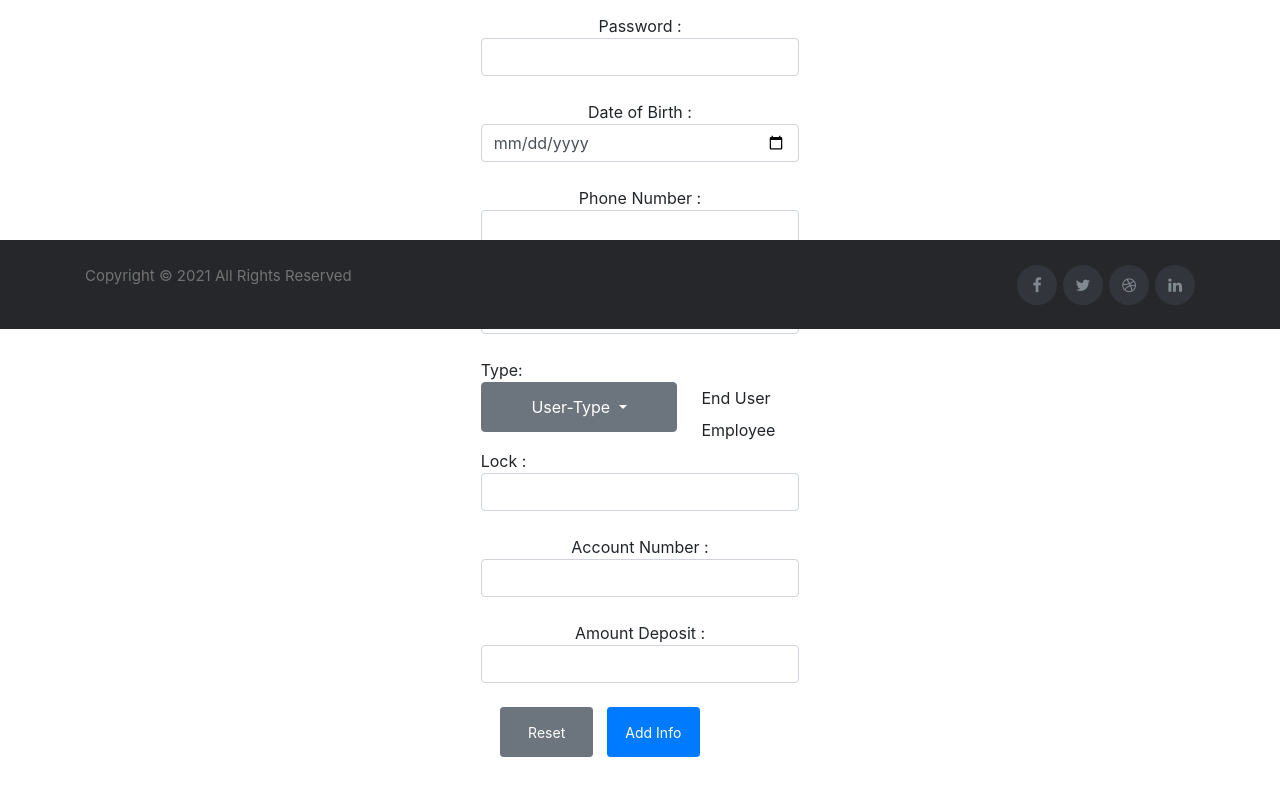
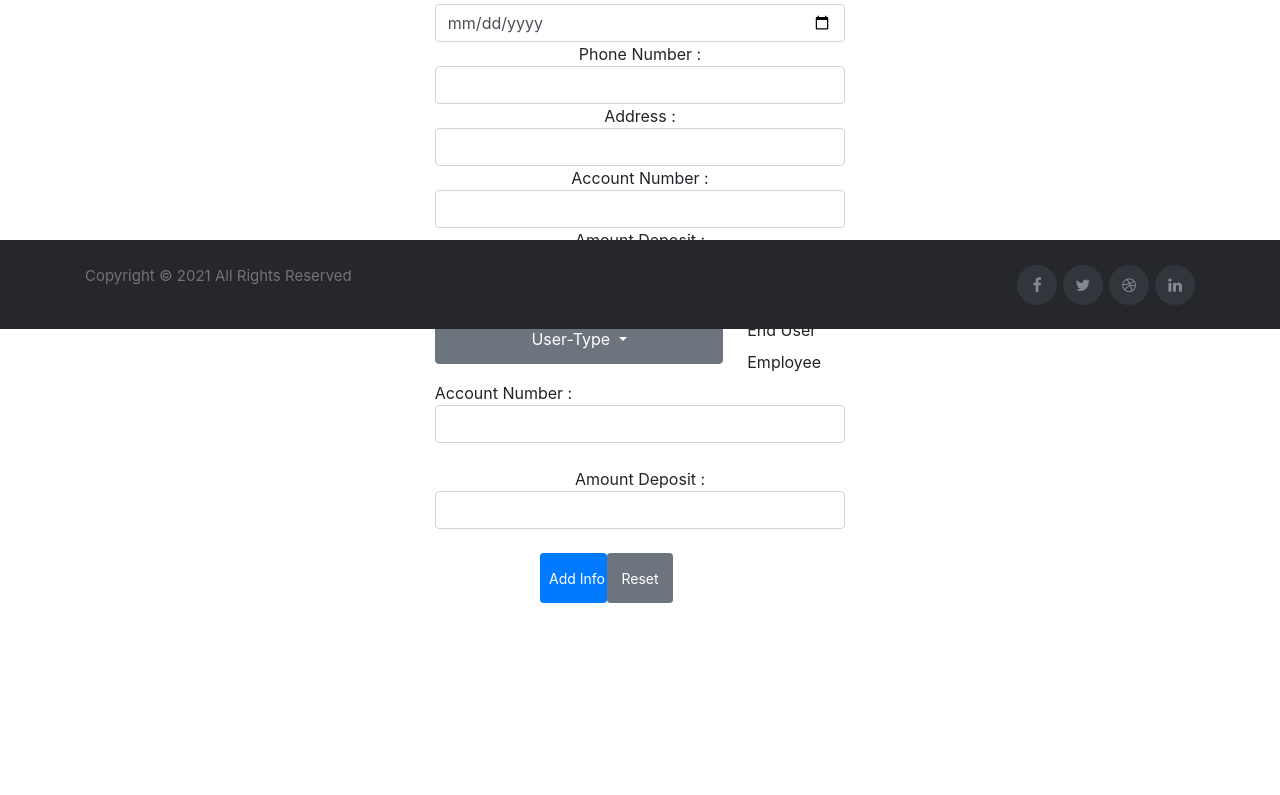
Before and after one commit to tcs-mean-stack-group22/CapstoneProjectMean, an Angular app in the folder frontEnd/angular-grocers/: page /signup in a window 1280 px wide. Shown: the part 471-1266 px from the top of the page. After the commit the page ends 1219 px from the top, so only its background shows below. Built offline with nearby package versions, Linux system fonts and the light colour scheme.

Commit message:
sign up last update

```diff
--- a/frontEnd/angular-grocers/src/app/admin-panel/admin-panel.component.html
+++ b/frontEnd/angular-grocers/src/app/admin-panel/admin-panel.component.html
@@ -6,6 +6,8 @@
         <button class="btn btn-outline-primary"name="viewRequests" (click)='onSelectLink($event)'>View Order Requests</button>
         <button class="btn btn-outline-primary"name="sentrequest" (click)='onSelectLink($event)'>Create/remove Order request</button>
         <button class="btn btn-outline-primary"name="lockuser" (click)='onSelectLink($event)'>Lock/Unlock User</button>
+        <button class="btn btn-outline-primary"name="createemp" (click)='onSelectLink($event)'>Create Employee</button>
+        <button class="btn btn-outline-primary"name="removeemp" (click)='onSelectLink($event)'>Remove Employee</button>
 
     </div>
     <br><br>
@@ -16,6 +18,8 @@
             <app-view-requests *ngSwitchCase="'viewRequests'"></app-view-requests>
             <app-send-request *ngSwitchCase="'sentrequest'"></app-send-request>
             <app-lock-user *ngSwitchCase="'lockuser'"></app-lock-user>
+            <app-signup *ngSwitchCase="'createemp'"></app-signup>
+            <app-remove-emp *ngSwitchCase="'removeemp'"></app-remove-emp>
             <div *ngSwitchDefault>
 
             </div>
--- a/frontEnd/angular-grocers/src/app/app.module.ts
+++ b/frontEnd/angular-grocers/src/app/app.module.ts
@@ -23,6 +23,7 @@ import { FundsComponent } from './funds/funds.component';
 import { RaiseTicketComponent } from './raise-ticket/raise-ticket.component';
 import { UserPanelComponent } from './user-panel/user-panel.component';
 import { ViewProductCartComponent } from './view-product-cart/view-product-cart.component';
+import { RemoveEmpComponent } from './remove-emp/remove-emp.component';
 
 @NgModule({
 	declarations: [
@@ -47,7 +48,8 @@ import { ViewProductCartComponent } from './view-product-cart/view-product-cart.
     FundsComponent,
     RaiseTicketComponent,
     UserPanelComponent,
-    ViewProductCartComponent
+    ViewProductCartComponent,
+    RemoveEmpComponent
 
 	],
 	imports: [ BrowserModule, AppRoutingModule, FormsModule, HttpClientModule, ReactiveFormsModule ],
--- /dev/null
+++ b/frontEnd/angular-grocers/src/app/remove-emp/remove-emp.component.html
@@ -0,0 +1,15 @@
+<div class="container">
+    <div class="body" style="align-items: center;">
+        <div>
+            <h2>Remove employee by user ID or username</h2>
+
+<form #ngRef="ngForm" (ngSubmit)= "removeEmp(ngRef.value)">
+    User Id : <input type="text" name = "userId" ngModel > <br>
+    User Name : <input type="textr" name = "userName" ngModel required>
+    <br> <br>
+    <input type="submit" value="Increase/Decrease product">
+    <input type="reset" value="reset">
+ </form>
+        </div>
+    </div>
+</div>
--- /dev/null
+++ b/frontEnd/angular-grocers/src/app/remove-emp/remove-emp.component.ts
@@ -0,0 +1,20 @@
+import { Component, OnInit } from '@angular/core';
+
+@Component({
+  selector: 'app-remove-emp',
+  templateUrl: './remove-emp.component.html',
+  styleUrls: ['./remove-emp.component.css']
+})
+export class RemoveEmpComponent implements OnInit {
+
+  constructor() { }
+
+  ngOnInit(): void {
+  }
+
+  removeEmp(ref:any)
+  {
+
+  }
+
+}
--- a/frontEnd/angular-grocers/src/app/send-request/send-request.component.html
+++ b/frontEnd/angular-grocers/src/app/send-request/send-request.component.html
@@ -9,7 +9,8 @@
         Product quanity : <input type="number" name = "quanity" ngModel required>
         <br> <br>
         <input type="submit" value="Increase/Decrease product">
-        <input type="reset" value="reset">
+        <input type="reset" value="reset"> <br>
+        {{requestMsg }}
      </form>
             </div>
         </div>
@@ -26,6 +27,8 @@
                         Enter Name of the product to be deleted:  <input type="text" name="delName" ngModel required >
                         <input type="submit" value = "removeForm" >
                        </form>
+                       <br>
+                       {{delMsg}}
                 </div>
             </div>
         </div>
--- a/frontEnd/angular-grocers/src/app/send-request/send-request.component.ts
+++ b/frontEnd/angular-grocers/src/app/send-request/send-request.component.ts
@@ -21,7 +21,7 @@ export class SendRequestComponent implements OnInit {
   {
 
     this.prodServ.storeProductReqForm(ref).
-    subscribe(result => console.log(result), error => console.log(error));
+    subscribe(result => this.requestMsg = result, error => this.requestMsg = " request failed, Please try again.");
   }
 
 
@@ -30,7 +30,7 @@ export class SendRequestComponent implements OnInit {
   {
     console.log("removeform" + ref.delName);
 
-    this.prodServ.removeReqForm(ref.delName).subscribe((result:String) => this.delMsg = result)
+    this.prodServ.removeReqForm(ref.delName).subscribe((result:String) => this.delMsg = result , err=> this.delMsg = "Error accured, PLease try again.")
   }
 
   getForm(){
--- a/frontEnd/angular-grocers/src/app/signup/signup.component.html
+++ b/frontEnd/angular-grocers/src/app/signup/signup.component.html
@@ -1,15 +1,17 @@
         <div class="form-container">
             <div class="body" style="align-items: center;">
                 <form #ngRef="ngForm" (ngSubmit)="addUser(ngRef.value)" style="padding: 45px;">
-            First Name : <br>
-            <input type="text" class="form-control" name="firstname" ngModel required> <br>
-            Last Name : <input type="text" class="form-control" name="lastname" ngModel required> <br>
-            Email : <input type="text" class="form-control" name="email" ngModel required> <br>
-            User Name : <input type="text" class="form-control" name="username" ngModel required> <br>
-            Password : <input type="text" class="form-control" name="password" ngModel required> <br>
-            Date of Birth : <input type="date" class="form-control" name="dob" ngModel required> <br>
-            Phone Number : <input type="number" class="form-control" name="phoneNum" ngModel required> <br>
-            Address : <input type="text" class="form-control" name="address" ngModel required> <br>
+
+            First Name : <input type="text"  name="firstname" class="form-control" ngModel required>
+            Last Name : <input type="text" class="form-control" name="lastname" ngModel required>
+            Email : <input type="text" class="form-control" name="email" ngModel >
+            User Name : <input type="text" class="form-control" name="username" ngModel required>
+            Password : <input type="text" class="form-control" name="password" ngModel required>
+            Date of Birth : <input type="date" class="form-control" name="dob" ngModel >
+            Phone Number : <input type="number" class="form-control" name="phoneNum" ngModel >
+            Address : <input type="text" class="form-control" name="address" ngModel >
+            Account Number : <input type="number" class="form-control" name="accountnumber" ngModel >
+            Amount Deposit : <input type="number" class="form-control" name="amountDeposit" ngModel >
                     Type:
                     <div class="btn-group">
                         <button type="button" class="btn btn-secondary dropdown-toggle" data-toggle="dropdown"
@@ -17,21 +19,20 @@
                             User-Type
                         </button>
                         <div class="dropdown-menu-right  dropdown-menu-right">
-                    <button class="dropdown-item " type="button">End User</button>
-                    <button class="dropdown-item" type="button">Employee</button>
+                            <button class="dropdown-item " type="button" (click) ="getValue('user')"  >End User</button>
+                            <button class="dropdown-item" type="button"  (click) ="getValue('emp')" >Employee</button>
                         </div>
                     </div>
-            Lock : <input type="text" class="form-control" name="lock" ngModel required> <br>
-            Account Number : <input type="number" class="form-control" name="accountnumber" ngModel required> <br>
-            Amount Deposit : <input type="number" class="form-control" name="amountDeposit" ngModel required> <br>
+
+                    Account Number : <input type="number" class="form-control" name="accountnumber" ngModel > <br>
+                    Amount Deposit : <input type="number" class="form-control" name="amountDeposit" ngModel > <br>
                     <div class="submit">
-                <input type="submit" class="col-4 btn btn-primary btn-sm float-right" style="margin-right: 80px;"
-                    value="Add Info">
-                <input type="reset" class="col-4 btn btn-secondary btn-sm float-left" value="Reset">
+
+            <input type="submit" class="col-4 btn btn-primary btn-sm"  value="Add Info" (click)="ngRef.resetForm()" >
+            <input type="reset" class="col-4 btn btn-secondary btn-sm" value="Reset">
+            {{resultMsg}}
                     </div>
                 </form>
             </div>
         </div>
         <div>
-    <br>
-    {{resultMsg}}
--- a/frontEnd/angular-grocers/src/app/signup/signup.component.ts
+++ b/frontEnd/angular-grocers/src/app/signup/signup.component.ts
@@ -12,14 +12,18 @@ export class SignupComponent implements OnInit {
 
   ngOnInit(): void {
   }
+  userType:String = "user";
+  getValue(var2:String)
+  {
+    this.userType = var2 ;
+  }
+resultMsg:string = "";
+addUser(userInfo:any) {
 
+    userInfo.type = this.userType;
+console.log(this.userType)
+    this.userServ.storeUserInfo(userInfo).
+    subscribe(result => {   this.resultMsg = result  } , error => this.resultMsg ="Sign up failed, Please Try again");
+  }
 
-resultMsg:string = "";
-  addUser(userInfo:any) {
-
-    userInfo.type = "user"
-
-    this.userServ.storeUserInfo(userInfo).
-    subscribe(result => {   this.resultMsg = result } , error => this.resultMsg ="Sign up failed, Please Try again");
-  }
 }
```
Also changed, not shown: frontEnd/angular-grocers/src/app/app-routing.module.ts (+11 -1 lines), frontEnd/angular-grocers/src/app/remove-emp/remove-emp.component.css (added), 1 other file (tests, documents, lock files or other folders). Lines whose indentation alone changed are shown as unchanged.
